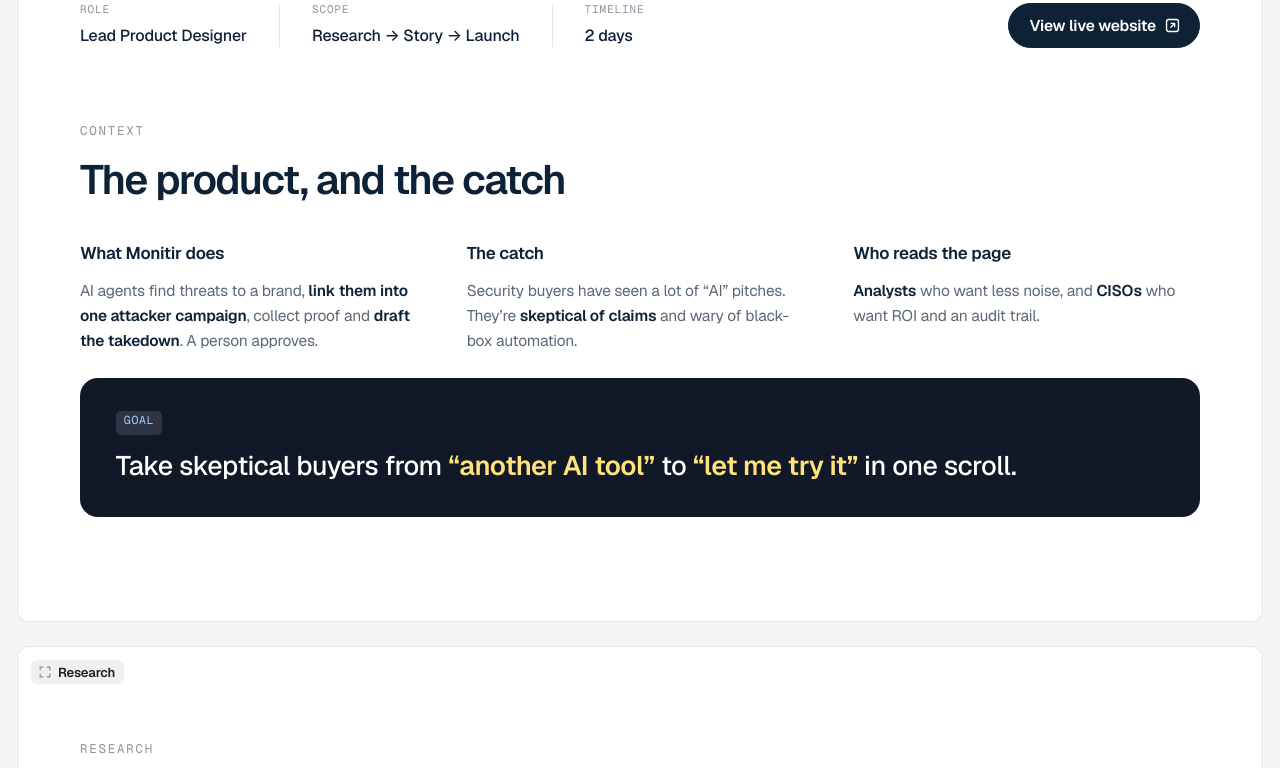
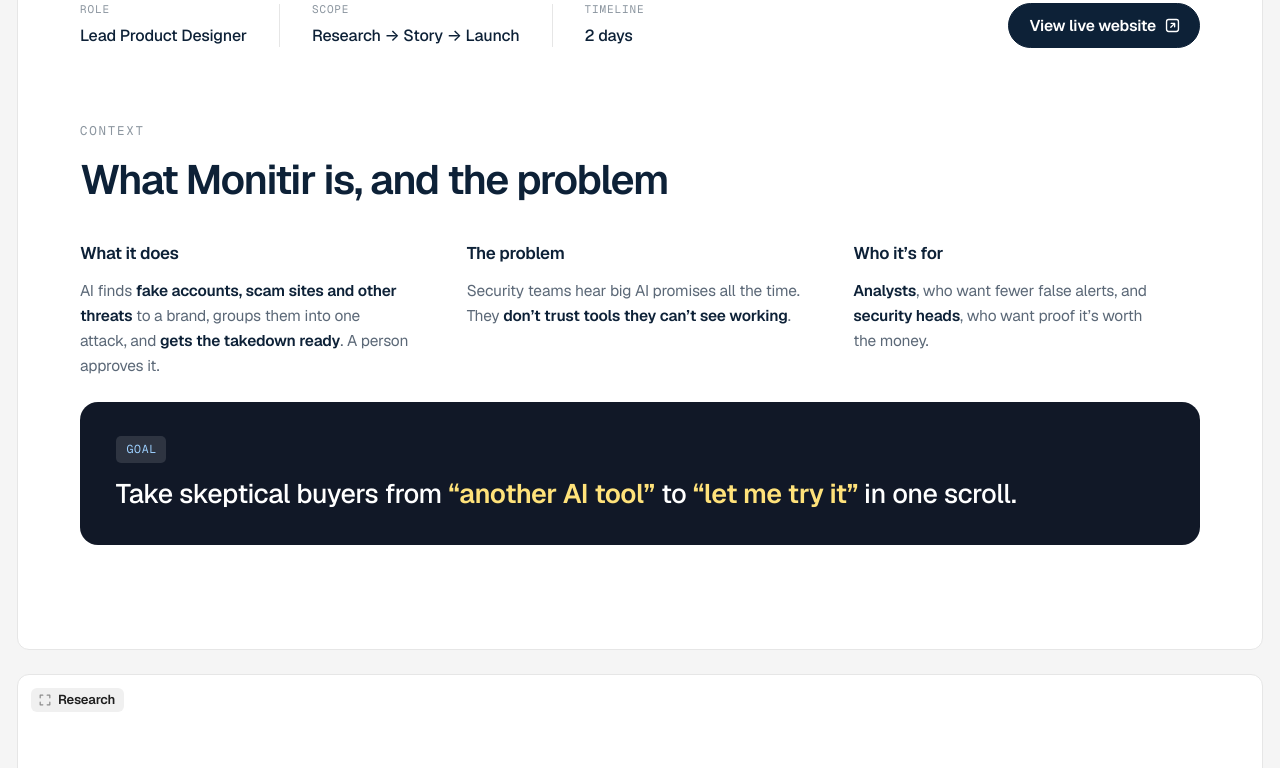
Before and after one commit to paporiux-alt/uxportfolio, a plain HTML site: page monitir-website-case-study.html in a window 1280 px wide. Shown: the part 1238-2006 px from the top of the page. Drawn offline with Linux system fonts and the light colour scheme.

Commit message:
Add files via upload

```diff
--- a/monitir-website-case-study.html
+++ b/monitir-website-case-study.html
@@ -1558,6 +1558,9 @@ b,strong{font-weight:600}
 .insight .mono-tag{display:table!important;margin-bottom:14px}
 .g2-key{background:rgba(255,214,10,.45);color:inherit;padding:0 .2em;border-radius:3px}
 
+.cnote2 .cn-ic{flex:0 0 auto;display:block}
+.insight .mono-tag{display:flex!important;width:fit-content;align-items:center!important;justify-content:center!important;height:27px!important;padding:0 9.33px 0 10.67px!important;line-height:1!important;box-sizing:border-box;transform:none!important;margin:0 0 14px!important}
+
 /* ===== website case study additions ===== */
 .mhero2 .lead b{color:var(--ink,#111)}
 .wh-art{position:relative}
@@ -1758,11 +1761,11 @@ b,strong{font-weight:600}
       </div>
     </div>
     <div class="block rv">
-      <div class="head rv"><p class="eye">Context</p><h2 class="h2">The product, and the catch</h2></div>
+      <div class="head rv"><p class="eye">Context</p><h2 class="h2">What Monitir is, and the problem</h2></div>
       <div class="ctx">
-        <div><h3 class="h4">What Monitir does</h3><p class="p">AI agents find threats to a brand, <b>link them into one attacker campaign</b>, collect proof and <b>draft the takedown</b>. A person approves.</p></div>
-        <div><h3 class="h4">The catch</h3><p class="p">Security buyers have seen a lot of “AI” pitches. They’re <b>skeptical of claims</b> and wary of black-box automation.</p></div>
-        <div><h3 class="h4">Who reads the page</h3><p class="p"><b>Analysts</b> who want less noise, and <b>CISOs</b> who want ROI and an audit trail.</p></div>
+        <div><h3 class="h4">What it does</h3><p class="p">AI finds <b>fake accounts, scam sites and other threats</b> to a brand, groups them into one attack, and <b>gets the takedown ready</b>. A person approves it.</p></div>
+        <div><h3 class="h4">The problem</h3><p class="p">Security teams hear big AI promises all the time. They <b>don’t trust tools they can’t see working</b>.</p></div>
+        <div><h3 class="h4">Who it’s for</h3><p class="p"><b>Analysts</b>, who want fewer false alerts, and <b>security heads</b>, who want proof it’s worth the money.</p></div>
       </div>
       <p class="insight rv"><span class="mono-tag blue">Goal</span>Take skeptical buyers from <b>“another AI tool”</b> to <b>“let me try it”</b> in one scroll.</p>
     </div>
```
